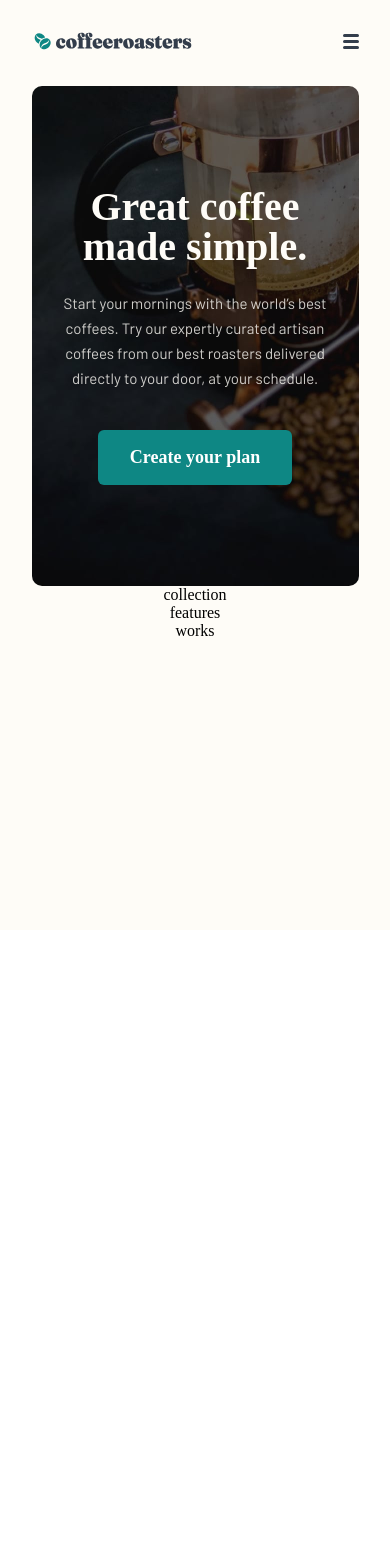
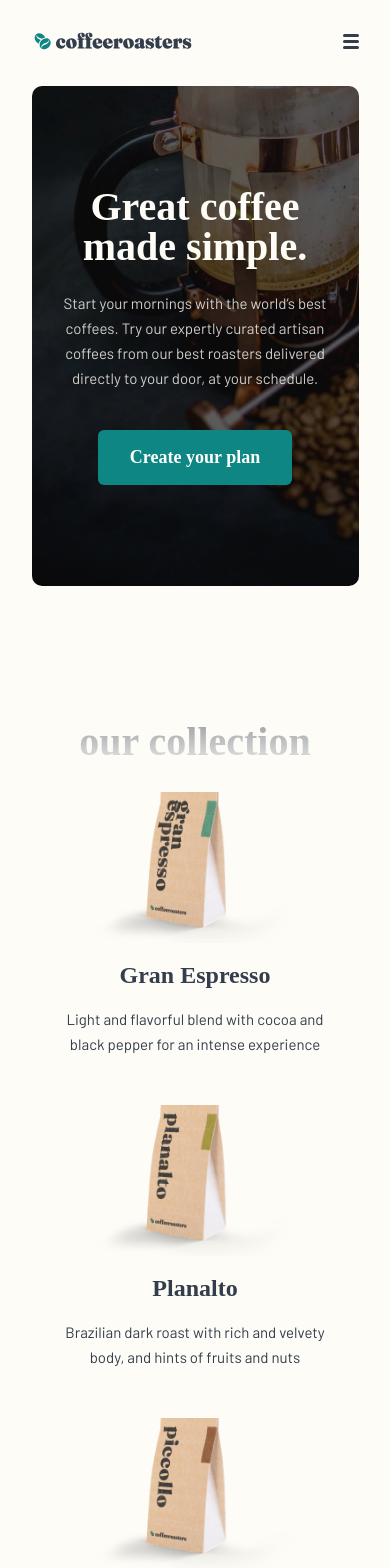
Before and after one commit to caarlosdamian/coffeeroasters-subscription-site, a React (Vite) app: page / in a window 390 px wide. Shown: the top 1568 px of the page. Before the commit the page ends 930 px from the top, so only its background shows below. Built offline with nearby package versions, Linux system fonts and the light colour scheme.

Commit message:
feat(home): added mobile collection section

```diff
--- a/src/assets/index.ts
+++ b/src/assets/index.ts
@@ -1,5 +1,9 @@
 import logo from './shared/desktop/logo.svg';
 import hamburger from './shared/mobile/icon-hamburger.svg';
 import close from './shared/mobile/icon-close.svg';
+import danche from './home/desktop/image-danche.png';
+import espresso from './home/desktop/image-gran-espresso.png';
+import picollo from './home/desktop/image-piccollo.png';
+import planalto from './home/desktop/image-planalto.png';
 
-export { logo, hamburger, close };
+export { logo, hamburger, close, danche, espresso, picollo, planalto };
--- a/src/pages/home/Home.scss
+++ b/src/pages/home/Home.scss
@@ -88,4 +88,74 @@
       }
     }
   }
+  .collection {
+    margin-top: 120px;
+    display: flex;
+    align-items: center;
+    flex-direction: column;
+    gap: 14px;
+    padding: 0 24px;
+    &__title {
+      text-align: center;
+      color: #83888f;
+      @include tokens.font(
+        tokens.$font-size-40,
+        tokens.$font-weight-900,
+        tokens.$line-height-72,
+        tokens.$font-family-fraunces-9
+      );
+      &::before {
+        background: linear-gradient(
+          180deg,
+          rgba(254, 252, 247, 0.0001) 0%,
+          #fefcf7 100%
+        );
+        width: 325px;
+        height: 72px;
+        position: absolute;
+        content: '';
+      }
+    }
+    &__grid {
+      display: flex;
+      align-items: center;
+      flex-direction: column;
+      gap: 48px;
+
+      .collection__item {
+        display: flex;
+        align-items: center;
+        justify-content: center;
+        flex-direction: column;
+        gap: 16px;
+
+        &--img {
+          width: 200px;
+          height: 151px;
+          object-fit: cover;
+        }
+        &--title {
+          text-align: center;
+          color: tokens.$dark-grey-blue;
+          @include tokens.font(
+            tokens.$font-size-24,
+            tokens.$font-weight-900,
+            tokens.$line-height-32,
+            tokens.$font-family-fraunces-9
+          );
+        }
+        &--desc {
+          text-align: center;
+          color: tokens.$dark-grey-blue;
+          max-width: 282px;
+          @include tokens.font(
+            tokens.$font-size-15,
+            tokens.$font-weight-400,
+            tokens.$line-height-25,
+            tokens.$font-family-barlow
+          );
+        }
+      }
+    }
+  }
 }
--- a/src/pages/home/Home.tsx
+++ b/src/pages/home/Home.tsx
@@ -1,6 +1,8 @@
 import React from 'react';
 import './Home.scss';
 import { Button } from '../../components/button/Button';
+import { homeCoffes } from '../../utils/data';
+import { HomeCoffes } from '../../utils/types';
 
 export const Home = () => {
   return (
@@ -14,7 +16,22 @@ export const Home = () => {
         </span>
         <Button label="Create your plan" />
       </div>
-      <div className="collection">collection</div>
+      <div className="collection">
+        <span className="collection__title">our collection</span>
+        <div className="collection__grid">
+          {homeCoffes.map((coffe: HomeCoffes) => (
+            <div className="collection__item" key={coffe.id}>
+              <img
+                className="collection__item--img"
+                src={coffe.img}
+                alt={coffe.title}
+              />
+              <span className="collection__item--title">{coffe.title}</span>
+              <span className="collection__item--desc">{coffe.desc}</span>
+            </div>
+          ))}
+        </div>
+      </div>
       <div className="features">features</div>
       <div className="works">works</div>
     </div>
--- a/src/utils/data.ts
+++ b/src/utils/data.ts
@@ -1,4 +1,7 @@
-export const menuLinks = [
+import { danche, espresso, picollo, planalto } from '../assets';
+import { HomeCoffes, MenuLinks } from './types';
+
+export const menuLinks: MenuLinks[] = [
   {
     id: 1,
     label: 'Home',
@@ -15,3 +18,30 @@ export const menuLinks = [
     path: '/plan',
   },
 ];
+
+export const homeCoffes: HomeCoffes[] = [
+  {
+    id: '1e',
+    title: 'Gran Espresso',
+    desc: 'Light and flavorful blend with cocoa and black pepper for an intense experience',
+    img: espresso,
+  },
+  {
+    id: '2e',
+    title: 'Planalto',
+    desc: 'Brazilian dark roast with rich and velvety body, and hints of fruits and nuts',
+    img: planalto,
+  },
+  {
+    id: '3e',
+    title: 'Piccollo',
+    desc: 'Mild and smooth blend featuring notes of toasted almond and dried cherry',
+    img: picollo,
+  },
+  {
+    id: '4e',
+    title: 'Danche',
+    desc: 'Ethiopian hand-harvested blend densely packed with vibrant fruit notes',
+    img: danche,
+  },
+];
--- /dev/null
+++ b/src/utils/types.ts
@@ -0,0 +1,12 @@
+export interface HomeCoffes {
+  id: string;
+  title: string;
+  desc: string;
+  img: string;
+}
+
+export interface MenuLinks {
+  id: number;
+  label: string;
+  path: string;
+}
```
